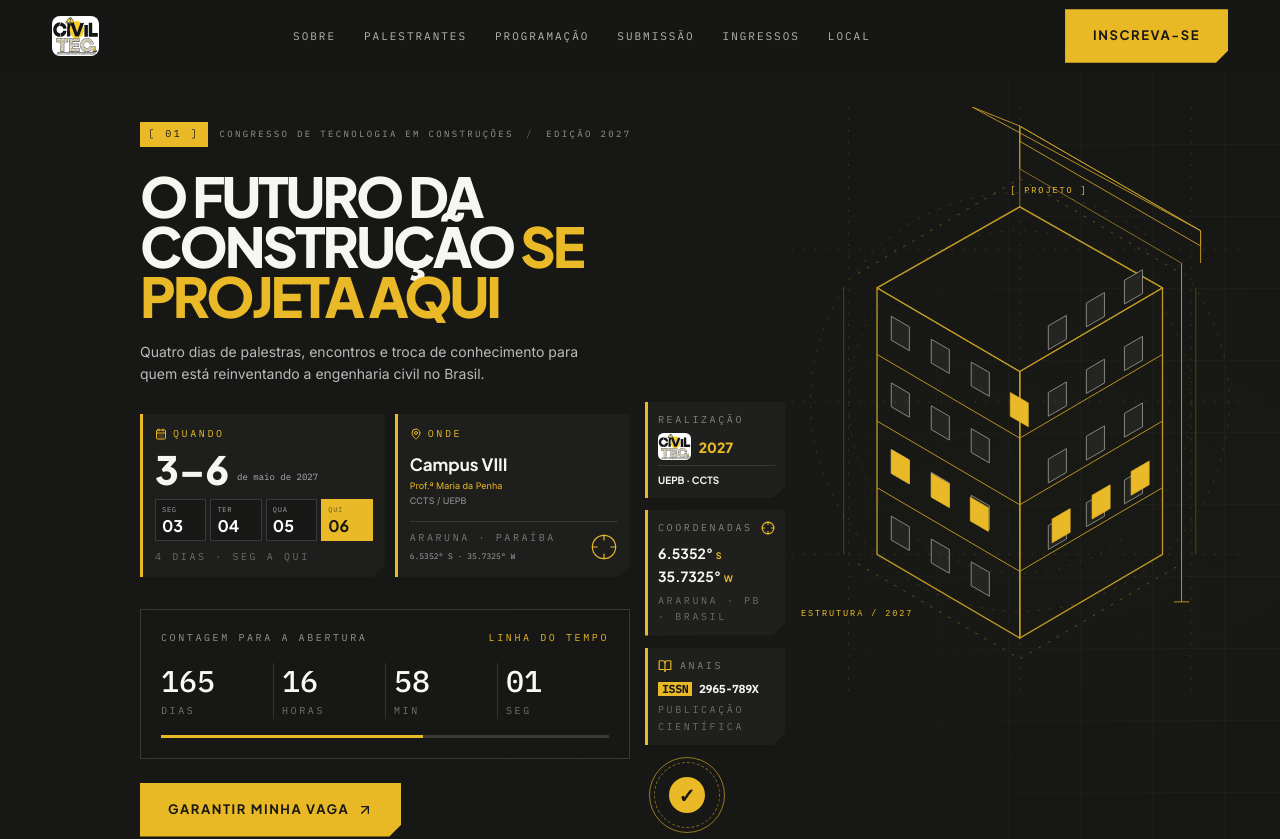
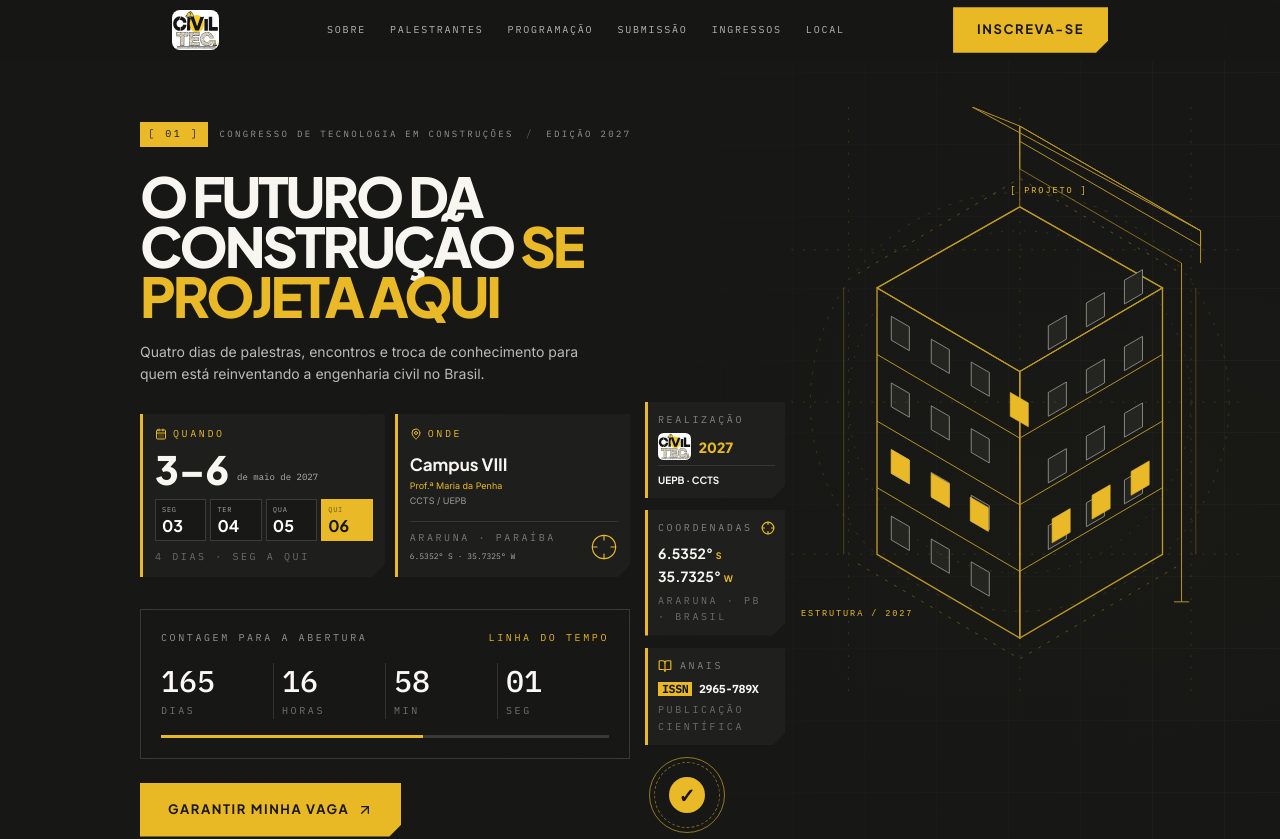
Before and after one commit to Dkalones/civil-tec, a React (Vite) app: page / in a window 1280 px wide. Shown: the top 839 px of the page. Built offline with nearby package versions, Linux system fonts and the light colour scheme.

Commit message:
Refine homepage proportions to match CivilTec reference screenshot

```diff
--- a/src/components/site/Nav.jsx
+++ b/src/components/site/Nav.jsx
@@ -40,7 +40,7 @@ export default function Nav() {
           : "border-transparent bg-ink/70 backdrop-blur-sm"
       }`}
     >
-      <div className="mx-auto flex h-[72px] w-full max-w-[1240px] items-center justify-between gap-6 px-5 sm:px-8">
+      <div className="mx-auto flex h-[60px] w-full max-w-[1000px] items-center justify-between gap-6 px-5 sm:px-8">
         <Link to="/" className="flex items-center gap-3" aria-label="CivilTec — página inicial">
           <img
             src="/brand/civiltec-logo.svg"
@@ -49,13 +49,13 @@ export default function Nav() {
           />
         </Link>
 
-        <nav className="hidden items-center gap-7 lg:flex">
+        <nav className="hidden items-center gap-6 lg:flex">
           {LINKS.map((l) => (
             <Link
               key={l.hash}
               to="/"
               hash={l.hash}
-              className="font-mono text-[11px] uppercase tracking-[0.18em] text-ink-foreground/70 transition hover:text-signal"
+              className="font-mono text-[10px] uppercase tracking-[0.18em] text-ink-foreground/70 transition hover:text-signal"
             >
               {l.label}
             </Link>
@@ -63,7 +63,7 @@ export default function Nav() {
         </nav>
 
         <div className="flex items-center gap-3">
-          <Link to="/inscricao" className={`${btnPrimary} hidden sm:inline-flex`}>
+          <Link to="/inscricao" className={`${btnPrimary} hidden !px-6 !py-3 text-[12px] sm:inline-flex`}>
             Inscreva-se
           </Link>
           <button
```
